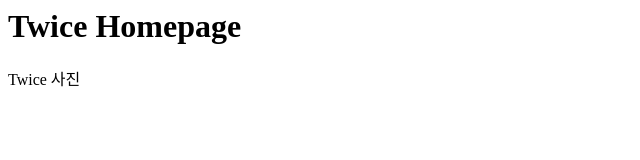
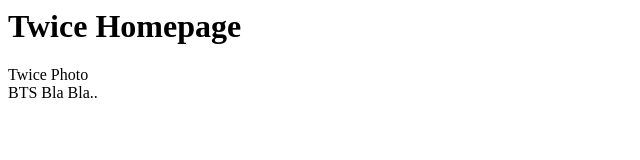
Before and after one commit to Ajou-Team6/bts-army-fan-page, a plain HTML site: page index.html in a window 1280 px wide. Shown: the whole page, without its empty margins (0-640 px from the left). Drawn offline with Linux system fonts and the light colour scheme.

Commit message:
Twice Bla Bla Added

```diff
--- a/index.html
+++ b/index.html
@@ -1,7 +1,8 @@
 <html>
 	<title>Twice</title>
+	<h1>Twice Homepage</h1>
+	<div>Twice Photo</div>
 	<body>
-		<h1>Twice Homepage</h1>
-		<div>Twice 사진</div>
+		<div>BTS Bla Bla..</div>
 	</body>
 </html>
```
